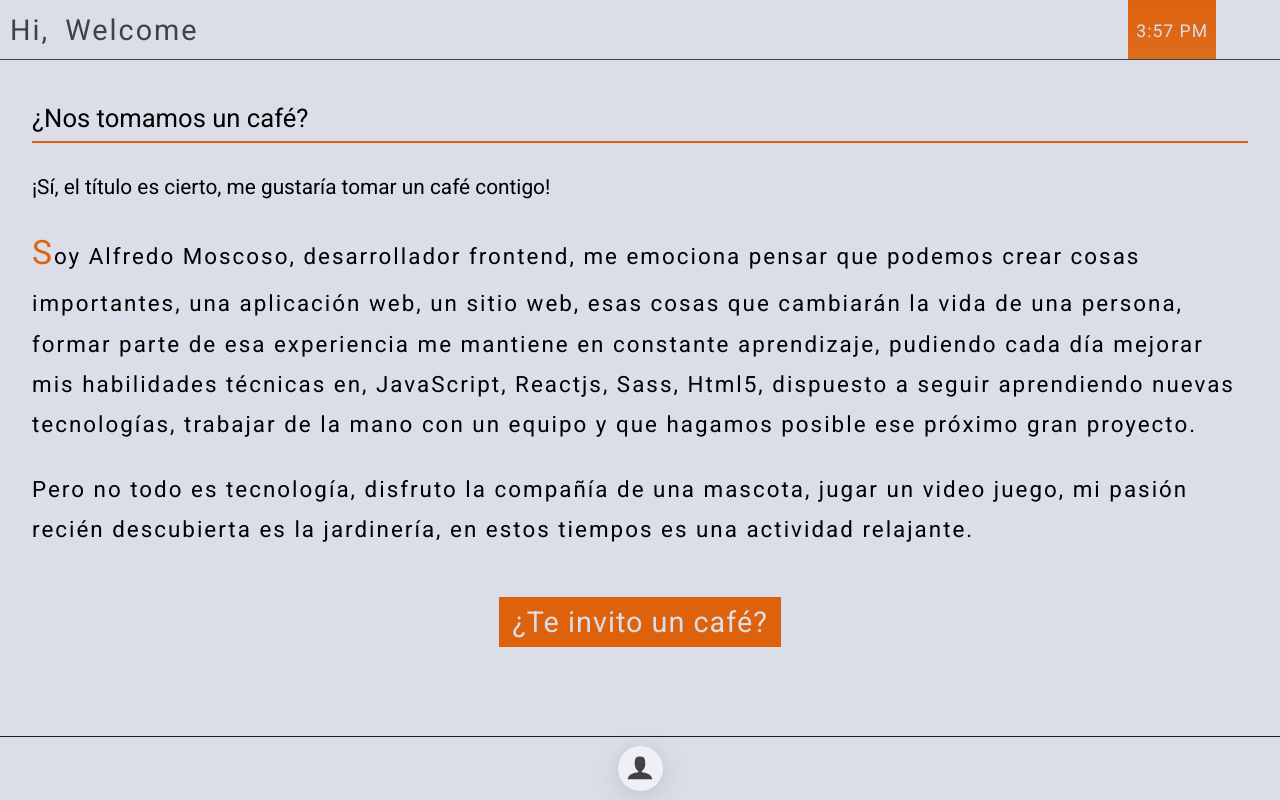
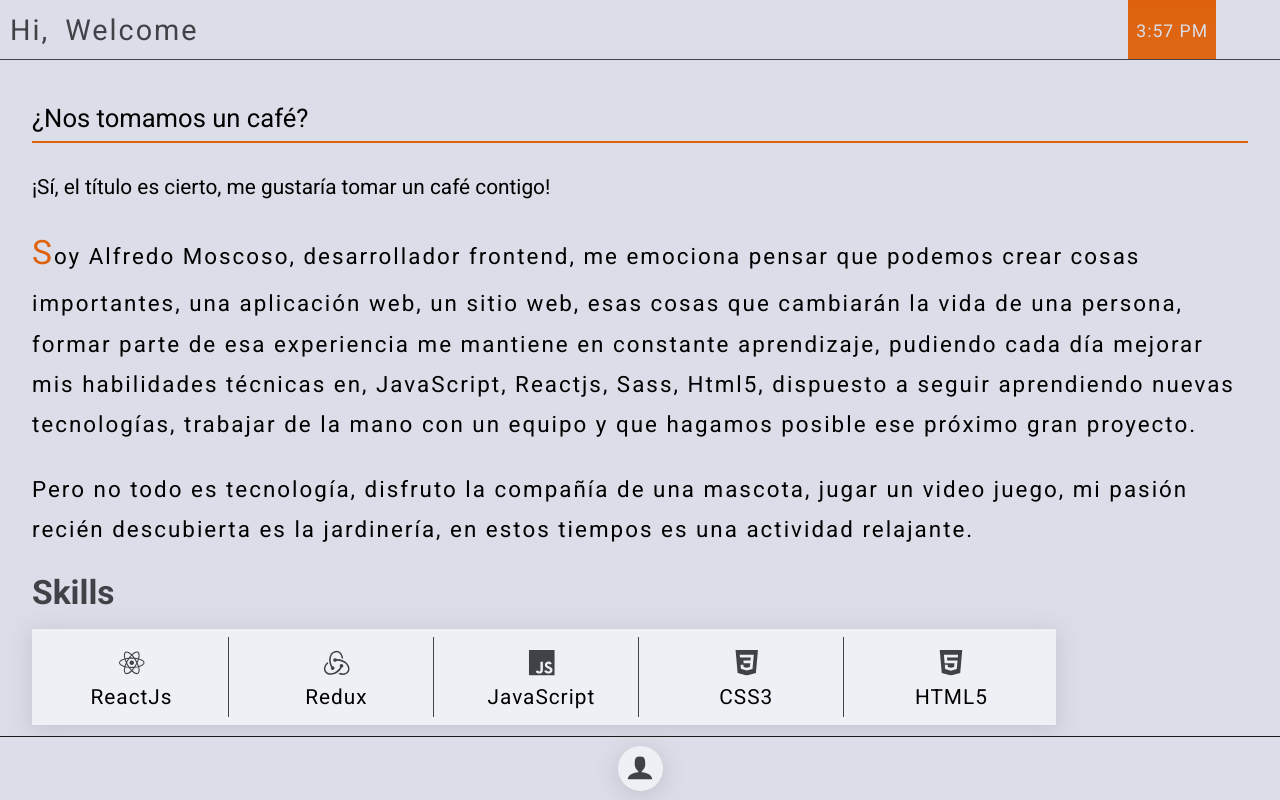
Before and after one commit to JairDev/jair-dev-portfolio, a React (Create React App) app: page / in a window 1280 px wide. Both pictures are taken after a click on the button 640 px from the left and 768 px from the top of the page. Shown: the top 800 px of the page. Built offline with nearby package versions, Linux system fonts and the light colour scheme; a web font is replaced by a local one.

Commit message:
Add styles

```diff
--- a/src/components/Button/Button.css
+++ b/src/components/Button/Button.css
@@ -2,8 +2,14 @@
   display: flex;
   justify-content: center;
   width: 100%;
-  position: relative;
+  height: auto;
   z-index: 100;
+}
+
+.parent-content-button.content-button-info {
+  position: sticky;
+  /* top: 10rem; */
+  /* align-self: flex-start; */
 }
 
 .content-button-info form {
--- a/src/pages/Home/Home.css
+++ b/src/pages/Home/Home.css
@@ -23,7 +23,7 @@
   padding: 0.5rem 0.5rem;
   position: absolute;
   top: 0;
-  height: 100vh;
+  height: 100%;
   width: 60px;
   display: flex;
   align-items: center;
@@ -212,7 +212,9 @@
   background-color: rgb(238, 240, 245);
   box-shadow: 0 4px 20px 4px rgba(155, 153, 164, 0.3);
   position: relative;
-  width: 80%;
+  width: 100%;
+  margin-bottom: 10rem;
+  margin-top: 10rem;
 }
 
 .over-hidden {
@@ -220,7 +222,7 @@
   position: relative;
 }
 
-.over-hidden::before {
+/* .over-hidden::before {
   content: "";
   background-color: rgb(76 76 76 / 25%);
   position: absolute;
@@ -230,9 +232,9 @@
   height: 100%;
   filter: blur(10px);
   z-index: 100;
-}
+} */
 
-.over-hidden::after {
+/* .over-hidden::after {
   content: "";
   background-color: rgb(76 76 76 / 25%);
   position: absolute;
@@ -242,7 +244,7 @@
   height: 100%;
   filter: blur(10px);
   z-index: 100;
-}
+} */
 
 .over-kit {
   cursor: move;
@@ -267,7 +269,7 @@
   font-size: calc(1vw + 0.6em);
   position: absolute;
   top: -7vmin;
-  left: -20px;
+  /* left: -20px; */
 }
 
 .App-content-skills > div {
--- a/src/pages/Home/index.js
+++ b/src/pages/Home/index.js
@@ -146,11 +146,42 @@ function Home() {
 
           <p className="text-personal-info">
             Pero no todo es tecnología, disfruto la compañía de una mascota,
-            jugar un video juego, mi pasión recién descubierta es la
-            jardinería, en estos tiempos es una actividad relajante.
+            jugar un video juego, mi pasión recién descubierta es la jardinería,
+            en estos tiempos es una actividad relajante.
           </p>
         </div>
-        <div className="content-button-personal-info">
+
+        <div className="App-content-skills all kit-content">
+            <div className="content-title-skills">
+              <div className="title-skills">
+                <h2>Skills</h2>
+              </div>
+            </div>
+            <div className="over-hidden">
+              <Draggable nodeRef={dragEl} axis={"x"}>
+                <div ref={dragEl} className="over-kit">
+                  <IterateArray
+                    array={skills}
+                    Component={Skills}
+                    type={"skills"}
+                  />
+                </div>
+              </Draggable>
+            </div>
+          </div>
+          <div className="App-content-tools all kit-content">
+            <div className="content-title-tools">
+              <div className="title-tools">
+                <h2>Tools</h2>
+              </div>
+            </div>
+            <div className="over-hidden">
+              <div className="over-kit">
+                <IterateArray array={tools} Component={Skills} type={"tools"} />
+              </div>
+            </div>
+          </div>
+          <div className="content-button-personal-info">
           <div className="parent-action-link-about-me">
             <a
               href="https://gmail.com"
```
